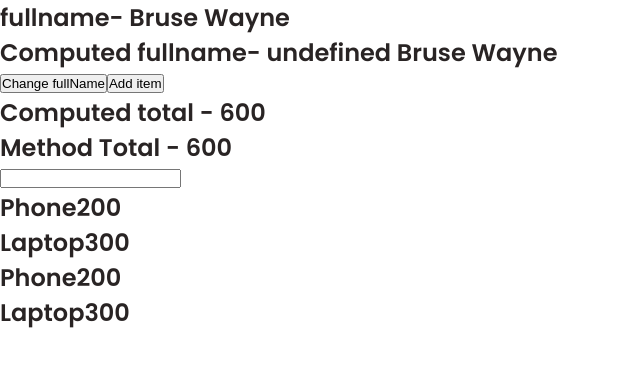
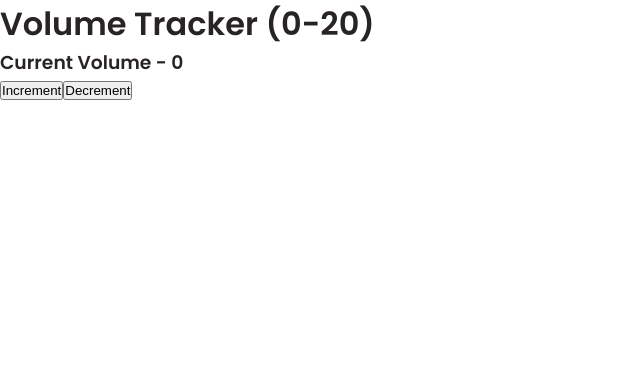
Before and after one commit to TomyJusuf/Vue--eComerce, a Vue app in the folder hello-world/: page / in a window 1280 px wide. Shown: the top 366 px of the page, without its empty margins (0-640 px from the left). Built offline with nearby package versions, Linux system fonts and the light colour scheme.

Commit message:
learn about watch property

```diff
--- a/hello-world/src/App.vue
+++ b/hello-world/src/App.vue
@@ -2,24 +2,12 @@
   <!-- <Navbar /> -->
   <!-- <CardSection /> -->
   <!-- <Formular /> -->
-
-  <h2>fullname- {{ firstName }} {{ lastName }}</h2>
-  <h2>Computed fullname- {{ fullName }}</h2>
-  <button @click="changeFullName">Change fullName</button>
-
-  <button @click="items.push({ id: 4, title: 'Keyboard', price: 50 })">
-    Add item
-  </button>
-  <h2>Computed total - {{ total }}</h2>
-  <h2>Method Total - {{ getTotal() }}</h2>
-  <input type="text" v-model="country" />
-
-  <template v-for="item in items" :key="item.id">
-    <h2 v-if="item.price > 100">{{ item.title }}{{ item.price }}</h2>
-  </template>
-  <h2 v-for="item in expensiveItems" :key="item.id">
-    {{ item.title }}{{ item.price }}
-  </h2>
+  <h1>Volume Tracker (0-20)</h1>
+  <h3>Current Volume - {{ volume }}</h3>
+  <div>
+    <button @click="volume += 2">Increment</button>
+    <button @click="volume -= 2">Decrement</button>
+  </div>
 </template>
 
 <script>
@@ -30,64 +18,15 @@ export default {
   name: "App",
   data() {
     return {
-      firstName: "Bruse",
-      lastName: "Wayne",
-      items: [
-        {
-          id: 1,
-          title: "TV",
-          price: 100,
-        },
-        {
-          id: 2,
-          title: "Phone",
-          price: 200,
-        },
-        {
-          id: 3,
-          title: "Laptop",
-          price: 300,
-        },
-      ],
-      country: "",
+      volume: 0,
     };
   },
-  methods: {
-    getTotal() {
-      return this.items.reduce(
-        (total, current) => (total = total + current.price),
-        0
-      );
-    },
-    changeFullName() {
-      this.fullName = "Clark Kent 30";
-    },
-  },
-  computed: {
-    fullName: {
-      get() {
-        return `${this.age} ${this.firstName} ${this.lastName} `;
-      },
-      set(value) {
-        const name = value.split(" ");
-        this.firstName = name[0];
-        this.lastName = name[1];
-        this.age = name[2];
-      },
-    },
-    total() {
-      return this.items.reduce(
-        (total, current) => (total = total + current.price),
-        0
-      );
-    },
-    expensiveItems() {
-      return this.items.filter((item) => item.price > 100);
-    },
-  },
+  methods: {},
+  computed: {},
+  watch: {},
+};
 
-  // components: { Navbar, CardSection },
-};
+// components: { Navbar, CardSection },
 </script>
 
 <style>
```
